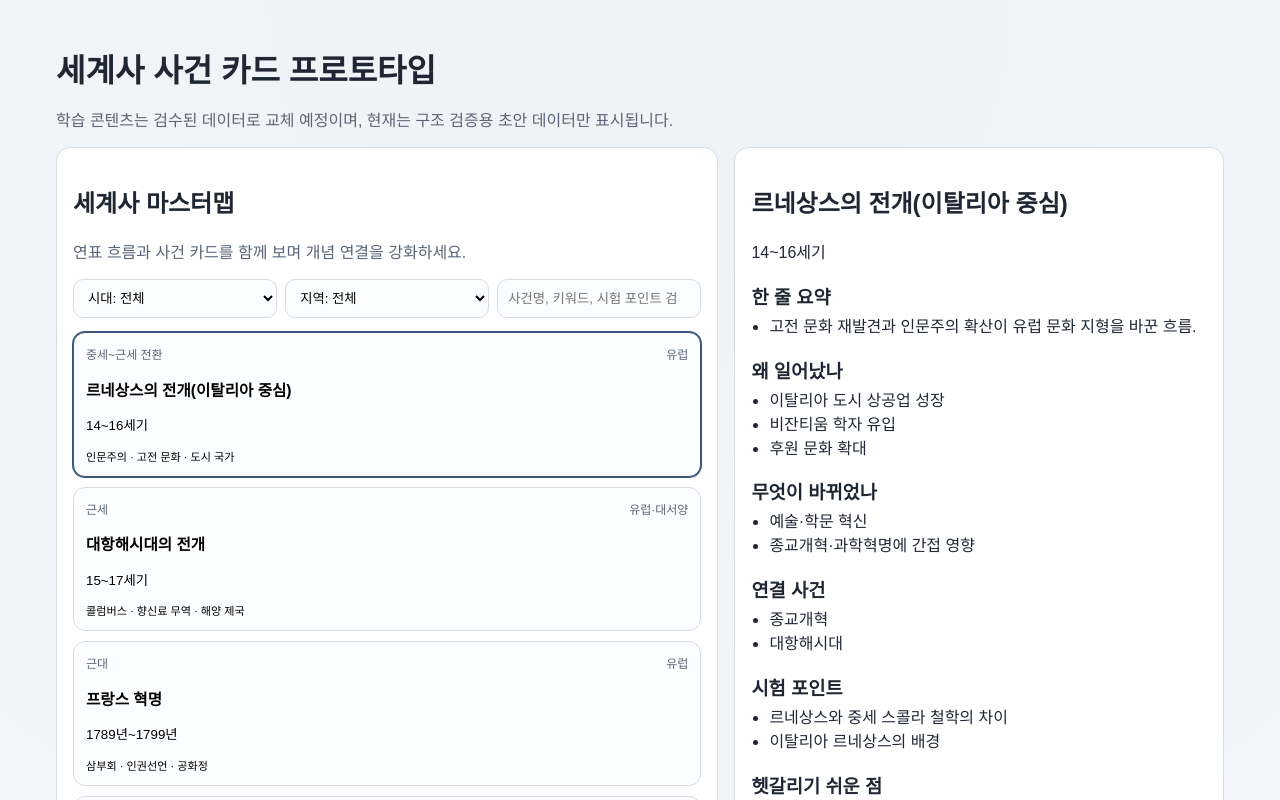
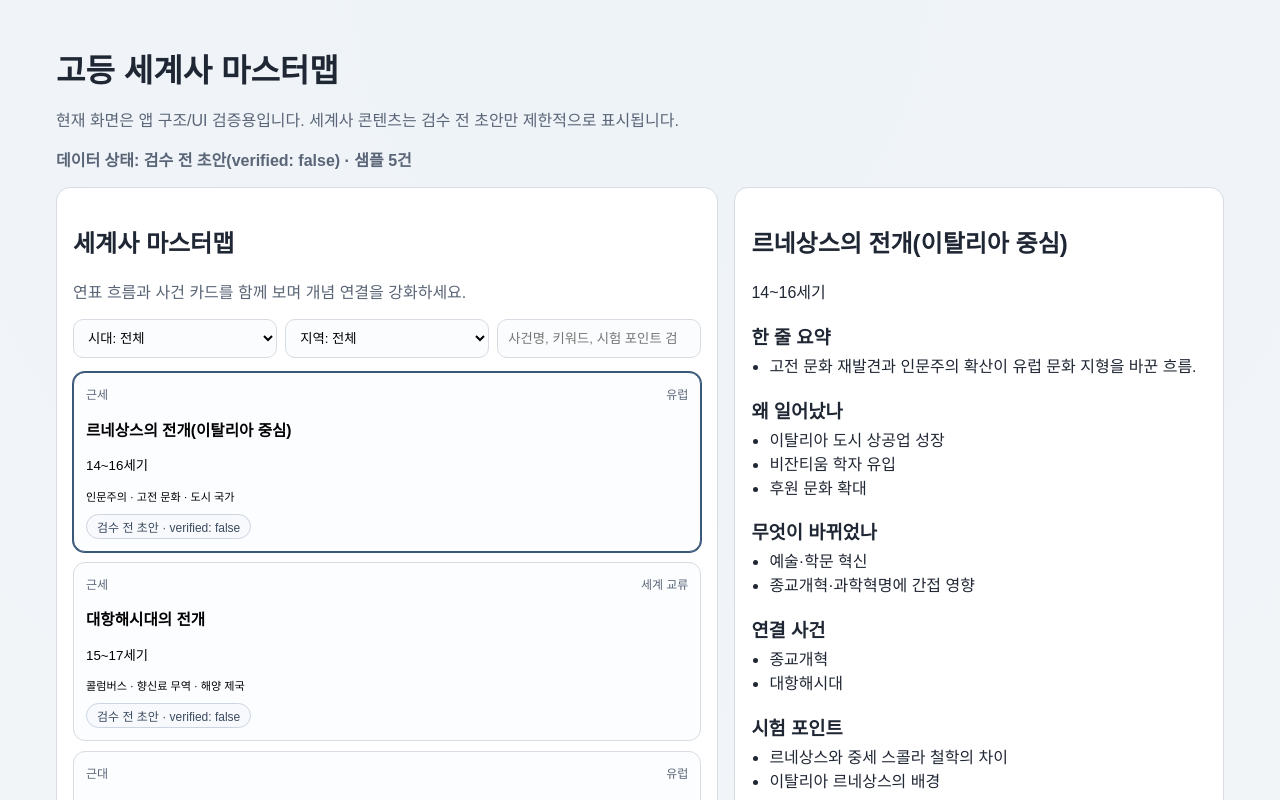
Before and after one commit to yogitobi31/world_history_korean_highschool, a Next.js app: page / in a window 1280 px wide. Shown: the top 800 px of the page. Built offline with nearby package versions, Linux system fonts and the light colour scheme.

Commit message:
feat: scaffold issue #2 app structure and UI foundation

```diff
--- a/src/app/globals.css
+++ b/src/app/globals.css
@@ -23,18 +23,20 @@ body {
 .hero { margin-bottom: 16px; }
 .hero h1 { margin-bottom: 8px; }
 .hero p { color: var(--muted); }
+.notice { font-weight: 600; }
 
 .layout-grid {
   display: grid;
   grid-template-columns: 1.15fr 0.85fr;
   gap: 16px;
 }
-.timeline-panel, .detail-panel {
+.timeline-panel, .detail-panel, .future-panel {
   background: var(--panel);
   border: 1px solid var(--border);
   border-radius: 14px;
   padding: 16px;
 }
+.future-panel { margin-top: 16px; }
 .panel-head p { margin-top: 6px; color: var(--muted); }
 .filters {
   display: grid;
@@ -73,6 +75,19 @@ body {
   color: var(--muted);
   font-size: 12px;
 }
+.card-status { margin-top: 10px; }
+.status-badge {
+  display: inline-block;
+  font-size: 12px;
+  border-radius: 999px;
+  padding: 3px 10px;
+  border: 1px solid #cdd5e2;
+  background: #f7f9fc;
+  color: #3b4a5f;
+}
+.status-badge[data-verified="true"] {
+  border-color: #68a06d;
+}
 .detail-panel h3 { margin-bottom: 4px; }
 .detail-panel ul { margin-top: 4px; padding-left: 18px; }
 
--- a/src/app/page.tsx
+++ b/src/app/page.tsx
@@ -5,10 +5,21 @@ export default function HomePage() {
   return (
     <main className="container">
       <header className="hero">
-        <h1>세계사 사건 카드 프로토타입</h1>
-        <p>학습 콘텐츠는 검수된 데이터로 교체 예정이며, 현재는 구조 검증용 초안 데이터만 표시됩니다.</p>
+        <h1>고등 세계사 마스터맵</h1>
+        <p>현재 화면은 앱 구조/UI 검증용입니다. 세계사 콘텐츠는 검수 전 초안만 제한적으로 표시됩니다.</p>
+        <p className="notice">데이터 상태: 검수 전 초안(verified: false) · 샘플 5건</p>
       </header>
       <EventExplorer events={worldHistoryEvents} />
+
+      <section className="future-panel">
+        <h2>향후 확장 예정</h2>
+        <ul>
+          <li>퀴즈 모드</li>
+          <li>약점 지도</li>
+          <li>연표 맵</li>
+          <li>지역별 비교표</li>
+        </ul>
+      </section>
     </main>
   );
 }
--- /dev/null
+++ b/src/components/EventCard.tsx
@@ -0,0 +1,25 @@
+import ReviewStatusBadge from "@/components/ReviewStatusBadge";
+import { WorldHistoryEvent } from "@/types/worldHistory";
+
+type Props = {
+  event: WorldHistoryEvent;
+  active: boolean;
+  onSelect: (id: string) => void;
+};
+
+export default function EventCard({ event, active, onSelect }: Props) {
+  return (
+    <button type="button" className={`event-card ${active ? "active" : ""}`} onClick={() => onSelect(event.id)}>
+      <div className="card-top">
+        <span>{event.era}</span>
+        <span>{event.region}</span>
+      </div>
+      <h3>{event.title}</h3>
+      <p>{event.dateLabel}</p>
+      <small>{event.keywords.join(" · ")}</small>
+      <div className="card-status">
+        <ReviewStatusBadge status={event.reviewStatus} verified={event.verified} />
+      </div>
+    </button>
+  );
+}
--- /dev/null
+++ b/src/components/EventDetailPanel.tsx
@@ -0,0 +1,44 @@
+import ReviewStatusBadge from "@/components/ReviewStatusBadge";
+import { WorldHistoryEvent } from "@/types/worldHistory";
+
+type Props = { event: WorldHistoryEvent | null };
+
+export default function EventDetailPanel({ event }: Props) {
+  if (!event) {
+    return <p>조건에 맞는 사건이 없습니다.</p>;
+  }
+
+  return (
+    <>
+      <header>
+        <h2>{event.title}</h2>
+        <p>{event.dateLabel}</p>
+      </header>
+
+      <DetailSection title="한 줄 요약" items={[event.summary]} />
+      <DetailSection title="왜 일어났나" items={event.causes} />
+      <DetailSection title="무엇이 바뀌었나" items={event.consequences} />
+      <DetailSection title="연결 사건" items={event.relatedEvents} />
+      <DetailSection title="시험 포인트" items={event.examPoints} />
+      <DetailSection title="헷갈리기 쉬운 점" items={event.commonConfusions} />
+
+      <section>
+        <h3>검수 상태</h3>
+        <ReviewStatusBadge status={event.reviewStatus} verified={event.verified} />
+      </section>
+    </>
+  );
+}
+
+function DetailSection({ title, items }: { title: string; items: string[] }) {
+  return (
+    <section>
+      <h3>{title}</h3>
+      <ul>
+        {items.map((item) => (
+          <li key={item}>{item}</li>
+        ))}
+      </ul>
+    </section>
+  );
+}
--- a/src/components/EventExplorer.tsx
+++ b/src/components/EventExplorer.tsx
@@ -1,41 +1,29 @@
 "use client";
 
 import { useMemo, useState } from "react";
-import { WorldHistoryEvent } from "@/data/worldHistoryEvents";
+import EventCard from "@/components/EventCard";
+import EventDetailPanel from "@/components/EventDetailPanel";
+import FilterBar from "@/components/FilterBar";
+import { FILTER_ALL, filterEvents, getEras, getRegions } from "@/lib/filters";
+import { WorldHistoryEvent } from "@/types/worldHistory";
 
 type Props = {
   events: WorldHistoryEvent[];
 };
 
-const ALL = "전체";
-
 export default function EventExplorer({ events }: Props) {
-  const [eraFilter, setEraFilter] = useState(ALL);
-  const [regionFilter, setRegionFilter] = useState(ALL);
+  const [eraFilter, setEraFilter] = useState(FILTER_ALL);
+  const [regionFilter, setRegionFilter] = useState(FILTER_ALL);
   const [query, setQuery] = useState("");
   const [selectedId, setSelectedId] = useState(events[0]?.id ?? "");
 
-  const eras = useMemo(() => [ALL, ...new Set(events.map((e) => e.era))], [events]);
-  const regions = useMemo(() => [ALL, ...new Set(events.map((e) => e.region))], [events]);
+  const eras = useMemo(() => getEras(events), [events]);
+  const regions = useMemo(() => getRegions(events), [events]);
 
-  const filteredEvents = useMemo(() => {
-    const normalizedQuery = query.toLowerCase().trim();
-    return events.filter((event) => {
-      const matchesEra = eraFilter === ALL || event.era === eraFilter;
-      const matchesRegion = regionFilter === ALL || event.region === regionFilter;
-      const haystack = [
-        event.title,
-        event.summary,
-        event.dateLabel,
-        event.keywords.join(" "),
-        event.examPoints.join(" ")
-      ]
-        .join(" ")
-        .toLowerCase();
-      const matchesQuery = !normalizedQuery || haystack.includes(normalizedQuery);
-      return matchesEra && matchesRegion && matchesQuery;
-    });
-  }, [events, eraFilter, regionFilter, query]);
+  const filteredEvents = useMemo(
+    () => filterEvents(events, eraFilter, regionFilter, query),
+    [events, eraFilter, regionFilter, query]
+  );
 
   const selectedEvent = filteredEvents.find((e) => e.id === selectedId) ?? filteredEvents[0] ?? null;
 
@@ -47,89 +35,29 @@ export default function EventExplorer({ events }: Props) {
           <p>연표 흐름과 사건 카드를 함께 보며 개념 연결을 강화하세요.</p>
         </div>
 
-        <div className="filters">
-          <select value={eraFilter} onChange={(e) => setEraFilter(e.target.value)}>
-            {eras.map((era) => (
-              <option key={era} value={era}>
-                시대: {era}
-              </option>
-            ))}
-          </select>
-          <select value={regionFilter} onChange={(e) => setRegionFilter(e.target.value)}>
-            {regions.map((region) => (
-              <option key={region} value={region}>
-                지역: {region}
-              </option>
-            ))}
-          </select>
-          <input
-            type="search"
-            placeholder="사건명, 키워드, 시험 포인트 검색"
-            value={query}
-            onChange={(e) => setQuery(e.target.value)}
-          />
-        </div>
+        <FilterBar
+          eras={eras}
+          regions={regions}
+          eraFilter={eraFilter}
+          regionFilter={regionFilter}
+          query={query}
+          onEraChange={setEraFilter}
+          onRegionChange={setRegionFilter}
+          onQueryChange={setQuery}
+        />
 
         <ul className="card-list">
           {filteredEvents.map((event) => (
             <li key={event.id}>
-              <button
-                type="button"
-                className={`event-card ${selectedEvent?.id === event.id ? "active" : ""}`}
-                onClick={() => setSelectedId(event.id)}
-              >
-                <div className="card-top">
-                  <span>{event.era}</span>
-                  <span>{event.region}</span>
-                </div>
-                <h3>{event.title}</h3>
-                <p>{event.dateLabel}</p>
-                <small>{event.keywords.join(" · ")}</small>
-              </button>
+              <EventCard event={event} active={selectedEvent?.id === event.id} onSelect={setSelectedId} />
             </li>
           ))}
         </ul>
       </section>
 
       <aside className="detail-panel">
-        {selectedEvent ? (
-          <>
-            <header>
-              <h2>{selectedEvent.title}</h2>
-              <p>{selectedEvent.dateLabel}</p>
-            </header>
-
-            <DetailSection title="한 줄 요약" items={[selectedEvent.summary]} />
-            <DetailSection title="왜 일어났나" items={selectedEvent.causes} />
-            <DetailSection title="무엇이 바뀌었나" items={selectedEvent.consequences} />
-            <DetailSection title="연결 사건" items={selectedEvent.relatedEvents} />
-            <DetailSection title="시험 포인트" items={selectedEvent.examPoints} />
-            <DetailSection title="헷갈리기 쉬운 점" items={selectedEvent.commonConfusions} />
-
-            <section>
-              <h3>검수 상태</h3>
-              <p>
-                {selectedEvent.reviewStatus} · verified: {String(selectedEvent.verified)}
-              </p>
-            </section>
-          </>
-        ) : (
-          <p>조건에 맞는 사건이 없습니다.</p>
-        )}
+        <EventDetailPanel event={selectedEvent} />
       </aside>
     </div>
   );
 }
-
-function DetailSection({ title, items }: { title: string; items: string[] }) {
-  return (
-    <section>
-      <h3>{title}</h3>
-      <ul>
-        {items.map((item) => (
-          <li key={item}>{item}</li>
-        ))}
-      </ul>
-    </section>
-  );
-}
--- /dev/null
+++ b/src/components/FilterBar.tsx
@@ -0,0 +1,48 @@
+import { FilterValue } from "@/lib/filters";
+
+type Props = {
+  eras: string[];
+  regions: string[];
+  eraFilter: FilterValue;
+  regionFilter: FilterValue;
+  query: string;
+  onEraChange: (value: FilterValue) => void;
+  onRegionChange: (value: FilterValue) => void;
+  onQueryChange: (value: string) => void;
+};
+
+export default function FilterBar({
+  eras,
+  regions,
+  eraFilter,
+  regionFilter,
+  query,
+  onEraChange,
+  onRegionChange,
+  onQueryChange
+}: Props) {
+  return (
+    <div className="filters">
+      <select value={eraFilter} onChange={(e) => onEraChange(e.target.value as FilterValue)}>
+        {eras.map((era) => (
+          <option key={era} value={era}>
+            시대: {era}
+          </option>
+        ))}
+      </select>
+      <select value={regionFilter} onChange={(e) => onRegionChange(e.target.value as FilterValue)}>
+        {regions.map((region) => (
+          <option key={region} value={region}>
+            지역: {region}
+          </option>
+        ))}
+      </select>
+      <input
+        type="search"
+        placeholder="사건명, 키워드, 시험 포인트 검색"
+        value={query}
+        onChange={(e) => onQueryChange(e.target.value)}
+      />
+    </div>
+  );
+}
--- /dev/null
+++ b/src/components/ReviewStatusBadge.tsx
@@ -0,0 +1,14 @@
+import { ReviewStatus } from "@/types/worldHistory";
+
+type Props = {
+  status: ReviewStatus;
+  verified: boolean;
+};
+
+export default function ReviewStatusBadge({ status, verified }: Props) {
+  return (
+    <span className="status-badge" data-verified={verified}>
+      {status} · verified: {String(verified)}
+    </span>
+  );
+}
--- a/src/data/worldHistoryEvents.ts
+++ b/src/data/worldHistoryEvents.ts
@@ -1,25 +1,10 @@
-export type WorldHistoryEvent = {
-  id: string;
-  title: string;
-  era: string;
-  region: string;
-  dateLabel: string;
-  summary: string;
-  keywords: string[];
-  causes: string[];
-  consequences: string[];
-  relatedEvents: string[];
-  examPoints: string[];
-  commonConfusions: string[];
-  reviewStatus: string;
-  verified: boolean;
-};
+import { WorldHistoryEvent } from "@/types/worldHistory";
 
 export const worldHistoryEvents: WorldHistoryEvent[] = [
   {
     id: "renaissance-italy",
     title: "르네상스의 전개(이탈리아 중심)",
-    era: "중세~근세 전환",
+    era: "근세",
     region: "유럽",
     dateLabel: "14~16세기",
     summary: "고전 문화 재발견과 인문주의 확산이 유럽 문화 지형을 바꾼 흐름.",
@@ -36,7 +21,7 @@ export const worldHistoryEvents: WorldHistoryEvent[] = [
     id: "age-of-discovery",
     title: "대항해시대의 전개",
     era: "근세",
-    region: "유럽·대서양",
+    region: "세계 교류",
     dateLabel: "15~17세기",
     summary: "해상 진출과 교역망 확대가 세계 지역 연결을 급격히 강화.",
     keywords: ["콜럼버스", "향신료 무역", "해양 제국"],
@@ -84,7 +69,7 @@ export const worldHistoryEvents: WorldHistoryEvent[] = [
     id: "world-war-i",
     title: "제1차 세계대전",
     era: "현대",
-    region: "유럽·세계",
+    region: "세계 교류",
     dateLabel: "1914년~1918년",
     summary: "동맹 체제와 제국주의 갈등이 총력전으로 폭발한 세계 전쟁.",
     keywords: ["총력전", "동맹", "베르사유"],
--- /dev/null
+++ b/src/lib/filters.ts
@@ -0,0 +1,35 @@
+import { WorldHistoryEvent } from "@/types/worldHistory";
+
+const ALL = "전체";
+
+export type FilterValue = typeof ALL | WorldHistoryEvent["era"] | WorldHistoryEvent["region"];
+
+export const FILTER_ALL = ALL;
+
+export function getEras(events: WorldHistoryEvent[]) {
+  return [ALL, ...new Set(events.map((event) => event.era))];
+}
+
+export function getRegions(events: WorldHistoryEvent[]) {
+  return [ALL, ...new Set(events.map((event) => event.region))];
+}
+
+export function filterEvents(
+  events: WorldHistoryEvent[],
+  eraFilter: FilterValue,
+  regionFilter: FilterValue,
+  query: string
+) {
+  const normalizedQuery = query.toLowerCase().trim();
+
+  return events.filter((event) => {
+    const matchesEra = eraFilter === ALL || event.era === eraFilter;
+    const matchesRegion = regionFilter === ALL || event.region === regionFilter;
+    const haystack = [event.title, event.summary, event.dateLabel, event.keywords.join(" "), event.examPoints.join(" ")]
+      .join(" ")
+      .toLowerCase();
+    const matchesQuery = !normalizedQuery || haystack.includes(normalizedQuery);
+
+    return matchesEra && matchesRegion && matchesQuery;
+  });
+}
--- /dev/null
+++ b/src/types/worldHistory.ts
@@ -0,0 +1,29 @@
+export type Era = "고대" | "중세" | "근세" | "근대" | "현대";
+
+export type Region =
+  | "동아시아"
+  | "인도"
+  | "서아시아"
+  | "유럽"
+  | "아프리카"
+  | "아메리카"
+  | "세계 교류";
+
+export type ReviewStatus = "검수 전 초안" | "1차 검수" | "검수 완료";
+
+export interface WorldHistoryEvent {
+  id: string;
+  title: string;
+  era: Era;
+  region: Region;
+  dateLabel: string;
+  summary: string;
+  keywords: string[];
+  causes: string[];
+  consequences: string[];
+  relatedEvents: string[];
+  examPoints: string[];
+  commonConfusions: string[];
+  reviewStatus: ReviewStatus;
+  verified: boolean;
+}
```
